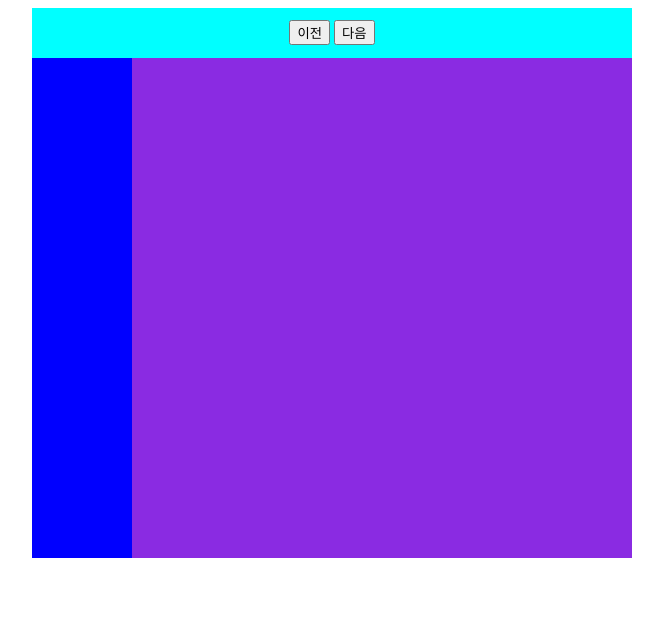
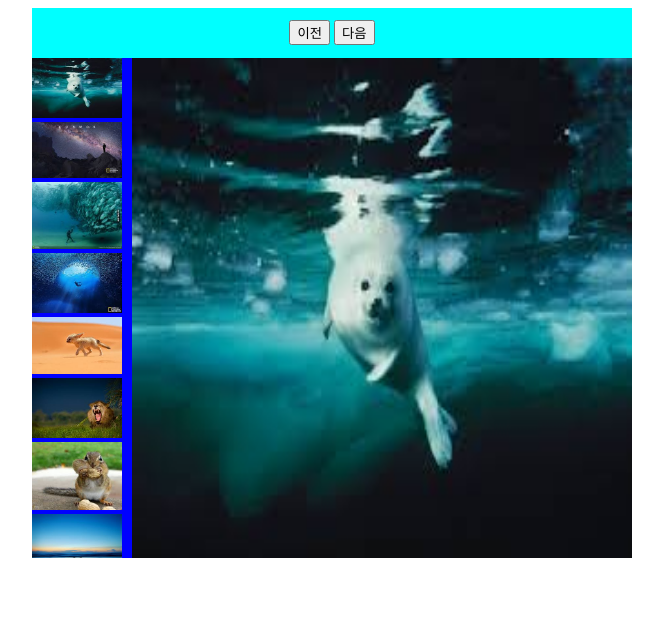
Before and after one commit to devlearncampus/frontworkspace, a plain HTML site: page app1117/배열겔러리.html in a window 1280 px wide. Shown: the whole page, without its empty margins (308-971 px from the left). Drawn offline with Linux system fonts and the light colour scheme.

Commit message:
겔러리 완성

```diff
--- a/app1117/배열겔러리.html
+++ b/app1117/배열겔러리.html
@@ -30,26 +30,82 @@
             background-color: blueviolet;
             float:left;
         }
+        .aside{
+            overflow: scroll;
+        }
+        .aside img{
+            width: 90px;
+        }
+        .content img{
+            width: 100%;
+            height: 500px;
+        }
     </style>
+    <script>
+        //겔러리에 사용될 이미지를 메모리에 올려놓되, 그 순서는 개발자가 임의로 정할 수 잇어야 한다.
+        //따라서 배열을 이용할 수 잇다
+        let photo=[
+            "../images/geographic/bear.jpg",
+            "../images/geographic/cosmos.jpg",
+            "../images/geographic/diver.jpg",
+            "../images/geographic/fish.jpg",
+            "../images/geographic/fox.jpg",
+            "../images/geographic/lion.jpg",
+            "../images/geographic/mouse.jpg",
+            "../images/geographic/sunset.jpg",
+            "../images/geographic/turtle.jpg"
+        ]
+
+        //다음 버튼을 누르면, 메모리에 올라온 전역 변수인 photo 배열의 index를 1씩 증가시켜 화면에 출력
+        let index=0; //1씩 누적되거나 감소되어야 하므로, 이 변수는 전역변수로 선언
+
+        function prev(){
+            index--;
+            console.log(photo[index]);
+            //시각화 - 문서내의 큰 이미지의 경로를 , 현재 배열값으로 바꾸자!!
+            let pic=document.querySelector(".content img"); //js가 css의 선택자를 이용하여 문서에 접근하는 방법
+            pic.src=photo[index];
+        }
+
+        function next(){
+            index++;
+            console.log(photo[index]);
+            //시각화 - 문서내의 큰 이미지의 경로를 , 현재 배열값으로 바꾸자!!
+            let pic=document.querySelector(".content img"); //js가 css의 선택자를 이용하여 문서에 접근하는 방법
+            pic.src=photo[index];
+        }
+
+        //좌측 썸네일을 선택하면, 우측의 큰 이미지가 선택한 이미지로 대체
+        function view(n){
+            index=n;
+            //console.log("매개변수로 전달된 obj 는 ", obj);
+            document.querySelector(".content img").src=photo[index];
+            //header에 들어있는 버튼에 의한 겔러리가 index를 이용하므로, 각 썸네일을 선택하면
+            //index 를 제어해줘야 한다..
+
+        }
+    </script>
 </head>
 <body>
     <div class="container">
         <div class="header">
-            <button>이전</button>
-            <button>다음</button>
+            <button onClick="prev()">이전</button>
+            <button onClick="next()">다음</button>
         </div>
         <div class="aside">
-            <img src="../images/bear.jpg" alt="">
-            <img src="../images/cosmos.jpg" alt="">
-            <img src="../images/diver.jpg" alt="">
-            <img src="../images/fish.jpg" alt="">
-            <img src="../images/fox.jpg" alt="">
-            <img src="../images/lion.jpg" alt="">
-            <img src="../images/mouse.jpg" alt="">
-            <img src="../images/sunset.jpg" alt="">
-            <img src="../images/turtle.jpg" alt="">
+            <img src="../images/geographic/bear.jpg" alt="" onClick="view(0)">
+            <img src="../images/geographic/cosmos.jpg" alt="" onClick="view(1)">
+            <img src="../images/geographic/diver.jpg" alt="" onClick="view(2)">
+            <img src="../images/geographic/fish.jpg" alt="" onClick="view(3)">
+            <img src="../images/geographic/fox.jpg" alt="" onClick="view(4)">
+            <img src="../images/geographic/lion.jpg" alt="" onClick="view(5)">
+            <img src="../images/geographic/mouse.jpg" alt="" onClick="view(6)">
+            <img src="../images/geographic/sunset.jpg" alt="" onClick="view(7)">
+            <img src="../images/geographic/turtle.jpg" alt="" onClick="view(8)">
         </div>
-        <div class="content"></div>
+        <div class="content">
+            <img src="../images/geographic/bear.jpg" alt="">
+        </div>
     </div>
 </body>
 </html>
```
